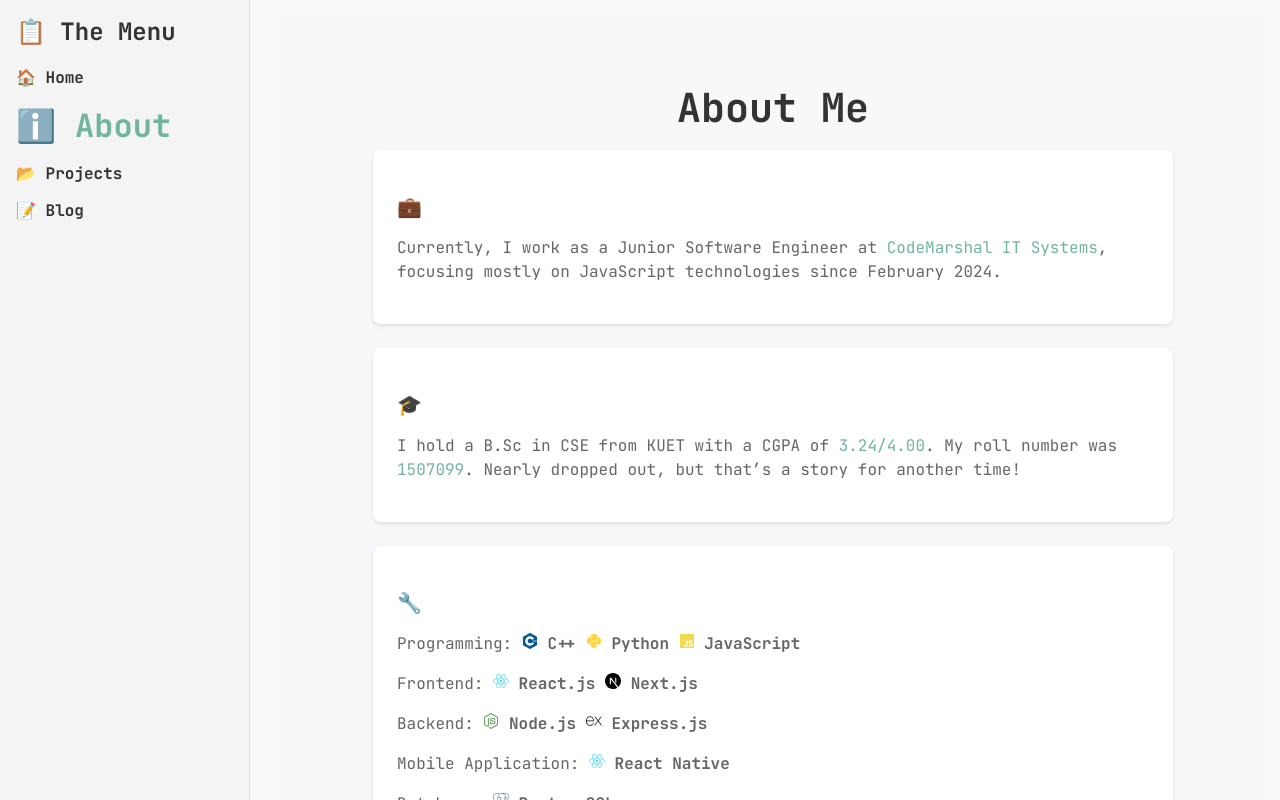
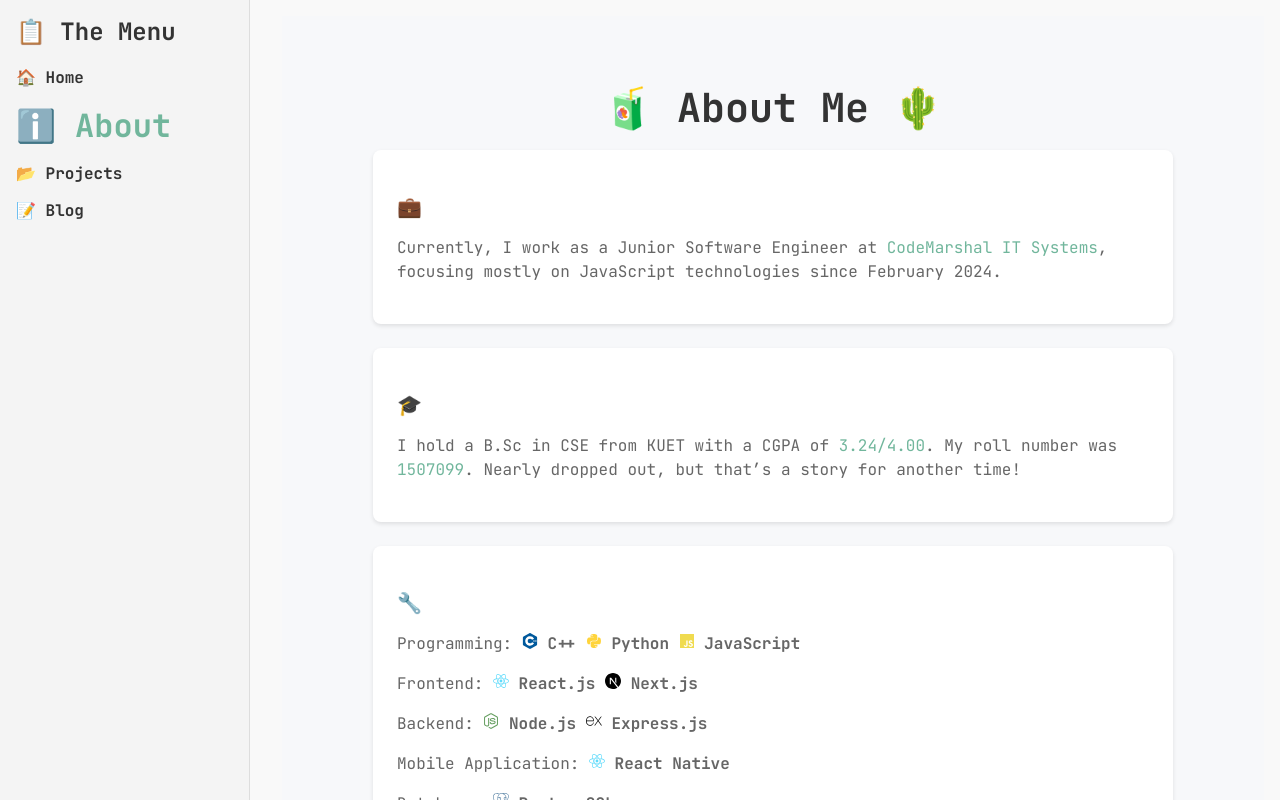
Before and after one commit to Y3454R/my-portfolio-website, a Next.js app: page /about in a window 1280 px wide. Shown: the top 800 px of the page. Built offline with nearby package versions, Linux system fonts and the light colour scheme.

Commit message:
:zap: improvement: update about me

```diff
--- a/src/app/about/page.js
+++ b/src/app/about/page.js
@@ -23,7 +23,7 @@
 export default function About() {
   return (
     <section className={styles.aboutSection}>
-      <h1 className={styles.title}>About Me</h1>
+      <h1 className={styles.title}>🧃 About Me 🌵</h1>
       <div className={styles.qaContainer}>
         {/* <div className={styles.qaItem}>
           <h3>👻</h3>
```
